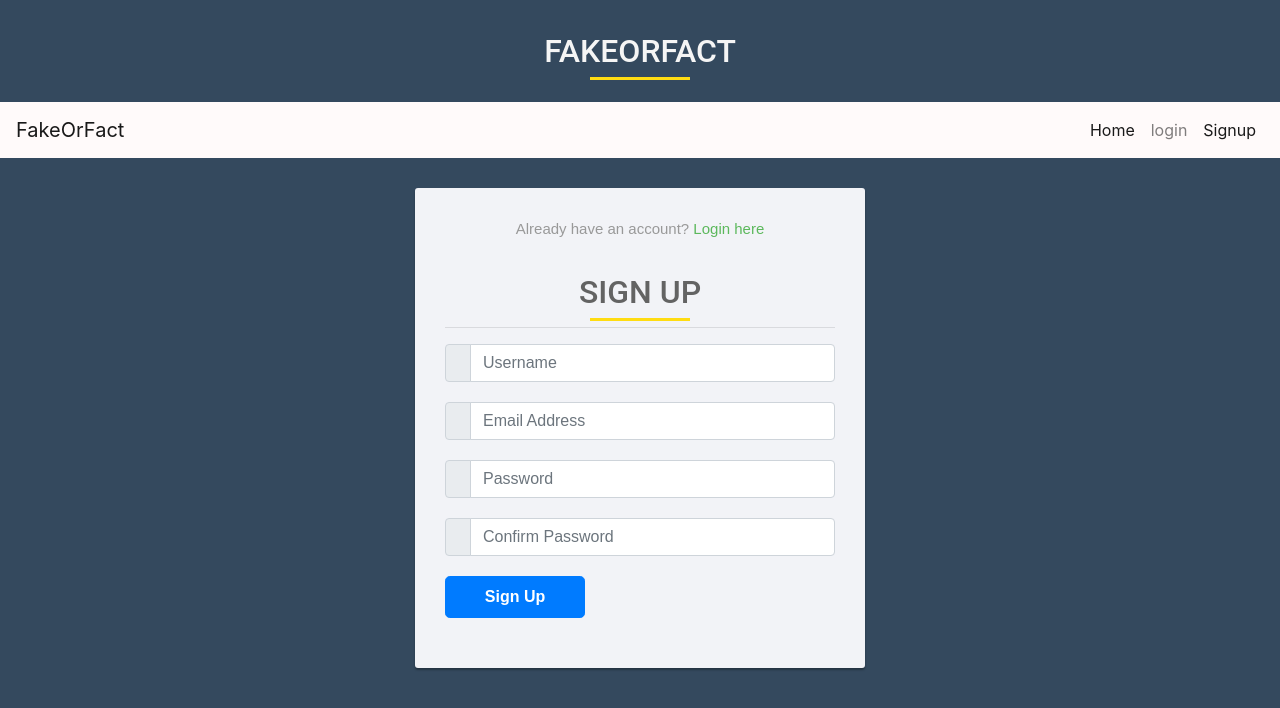
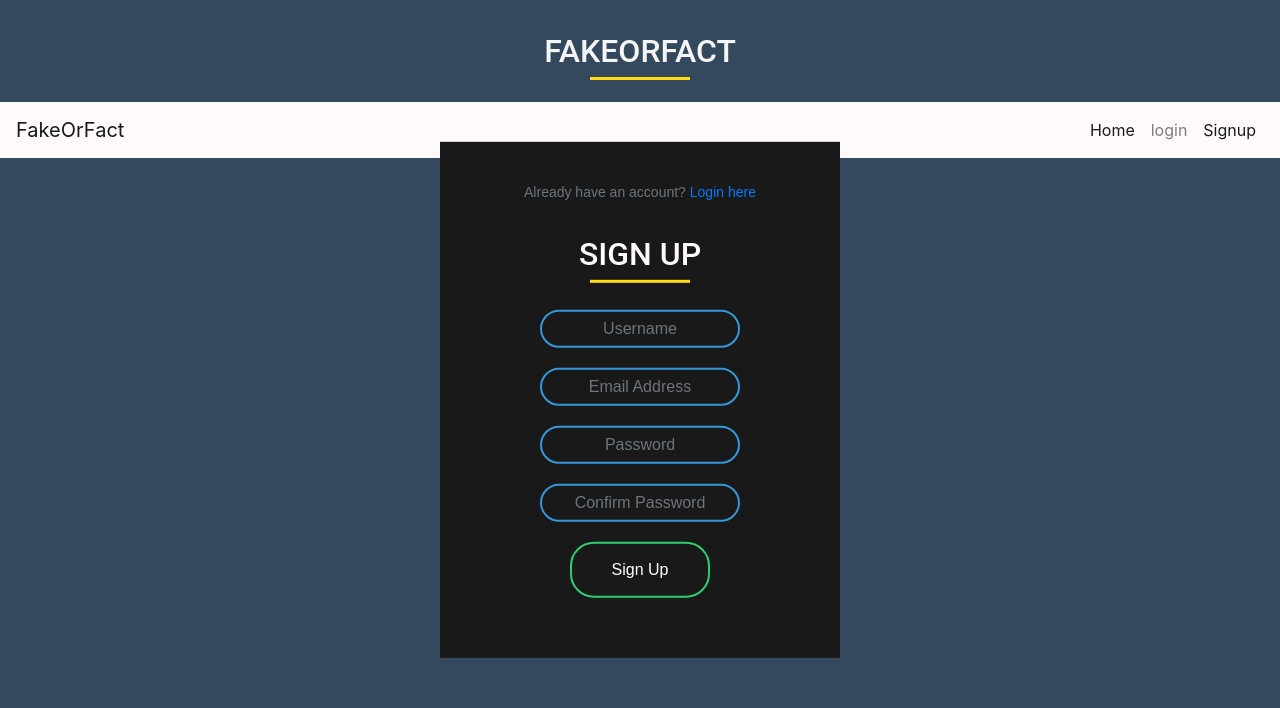
Before and after one commit to Sharanya1798/FakeOrFact, a React (Create React App) app in the folder front-end/: page /signup in a window 1280 px wide. Shown: the top 708 px of the page. Built offline with nearby package versions, Linux system fonts and the light colour scheme.

Commit message:
SignUp Page changes and made rounded border for post and search bar

```diff
--- a/front-end/package.json
+++ b/front-end/package.json
@@ -16,6 +16,7 @@
     "react-icons": "^4.2.0",
     "react-router-dom": "^5.2.0",
     "react-scripts": "4.0.3",
+    "styled-components": "^5.3.0",
     "web-vitals": "^1.1.1"
   },
   "scripts": {
--- a/front-end/src/App.css
+++ b/front-end/src/App.css
@@ -37,6 +37,8 @@ padding:20px;
 border-bottom:1px solid #636363;
 background-color: silver;
 margin-top: 20px;
+border-radius: 25px;
+border: 2px solid blanchedalmond;
 }
 .discussionforum_font {
   font-weight:bold;
@@ -362,7 +364,7 @@ background: #888!important;
   text-transform: uppercase;
   font-weight: 500;
 }
-.box input[type = "text"],.box input[type = "password"]{
+.box input[type = "text"],.box input[type = "password"],.box input[type = "email"]{
   border:0;
   background: none;
   display: block;
@@ -376,7 +378,7 @@ background: #888!important;
   border-radius: 24px;
   transition: 0.25s;
 }
-.box input[type = "text"]:focus,.box input[type = "password"]:focus{
+.box input[type = "text"]:focus,.box input[type = "password"]:focus,.box input[type = "email"]:focus{
   width: 280px;
   border-color: #2ecc71;
 }
@@ -450,6 +452,8 @@ border-bottom:1px solid #636363;
 background-color: silver;
 margin-top: 20px;
 margin-left: 101px;
+border-radius: 25px;
+border: 2px solid blanchedalmond;
 }
 
 /*Button CSS*/
--- a/front-end/src/App.js
+++ b/front-end/src/App.js
@@ -8,8 +8,8 @@ import AllQueries from "./component/allQueries";
 import MyQueries from "./component/myQueries";
 import postComments from "./component/postComments";
 
+
 function App() {
-
   return (
    <>
    <h2 className="text-center1">FakeOrFact</h2>
--- a/front-end/src/component/Signup.js
+++ b/front-end/src/component/Signup.js
@@ -43,66 +43,39 @@ function Signup() {
     return (
         <>
                 <Navbar/>
-                <div className="bodyy">
+                <br/>
+                <br/>
+            <div className="bodyy">
+            <form class="box" action="/examples/actions/confirmation.php" method="post" >
+                <div className="text-center text-muted small">Already have an account? <NavLink to="/login">Login here</NavLink></div>
+                <h2 style={{color: 'snow'}}>Sign Up</h2>
+                <hr />
+                <div style={{ color: 'red'}} className='text-center mb-2'>
+                    {error}
+                </div>
 
-                    <div className="signup-form">
-                <form action="/examples/actions/confirmation.php" method="post" >
-                <div className="text-center">Already have an account? <NavLink to="/login">Login here</NavLink></div>
-                <h2>Sign Up</h2>
-                <hr />
-                <div style={{ color: 'red'}} className='text-center mb-2'>{error}</div>
-                <div className="form-group">
-                    <div className="input-group">
-                        <div className="input-group-prepend">
-                            <span className="input-group-text">
-                                <span className="fa fa-user"></span>
-                            </span>
-                        </div>
                         <input type="text" onChange={(e) => {setError('')
                     setUname(e.target.value)}} className="form-control" name="userName" placeholder="Username" required="required" />
-                    </div>
-                </div>
-                <div className="form-group">
-                    <div className="input-group">
-                        <div className="input-group-prepend">
-                            <span className="input-group-text">
-                                <i className="fa fa-paper-plane"></i>
-                            </span>
-                        </div>
+
+
                         <input type="email" onChange={(e) =>{setError('')
                         setemail(e.target.value)}} className="form-control" name="email" placeholder="Email Address" required="required" />
-                    </div>
-                </div>
-                <div className="form-group">
-                    <div className="input-group">
-                        <div className="input-group-prepend">
-                            <span className="input-group-text">
-                                <i className="fa fa-lock"></i>
-                            </span>
-                        </div>
+
+
                         <input type="password" onChange={(e) => {setError('')
                          setPass(e.target.value)}} className="form-control" name="password" placeholder="Password" required="required" />
-                    </div>
-                </div>
-                <div className="form-group">
-                    <div className="input-group">
-                        <div className="input-group-prepend">
-                            <span className="input-group-text">
-                                <i className="fa fa-lock"></i>
-                            </span>
-                        </div>
+
+
+
                         <input type="password" onChange={(e) => {setError('')
                         setPass2(e.target.value)}} className="form-control" name="password2" placeholder="Confirm Password" required="required" />
-                    </div>
-                </div>
-                <div className="form-group">
-                    <button type="submit" onClick={ onRegister } className="btn btn-primary btn-lg">Sign Up</button>
-                </div>
+
+                  <input type="submit" name="" onClick ={onRegister} value="Sign Up" ></input>
+
+
                 </form>
-            </div>
 
             </div>
-
         </>
     )
 }
--- a/front-end/src/component/allQueries.js
+++ b/front-end/src/component/allQueries.js
@@ -79,7 +79,7 @@ class allQueries extends React.Component {
         return posts.map((post, index) => (
           <div key={index}>
           <div className="query-form">
-          <li class="discussincard box-border">
+          <li class="discussincard box-border" >
               <h4 class="bigdarkgrayfont ">
                   <a class="hola">{post.queryName}</a>
               </h4>
--- a/front-end/src/component/login.js
+++ b/front-end/src/component/login.js
@@ -45,7 +45,7 @@ function Login() {
       <div className="bodyy">
             <form class="box" action="/examples/actions/confirmation.php" method="post">
                 <p className="text-center text-muted small">Don't have an account? <NavLink to="/signup">Sign up here!</NavLink></p>
-                <h1>Login</h1>
+                <h1 style={{color: 'snow'}}>Login</h1>
                 <div style={{ color: 'red'}} className='text-center mb-2'>
                     {error}
                 </div>
```
Also changed, not shown: 1 other file (tests, documents, lock files or other folders).
